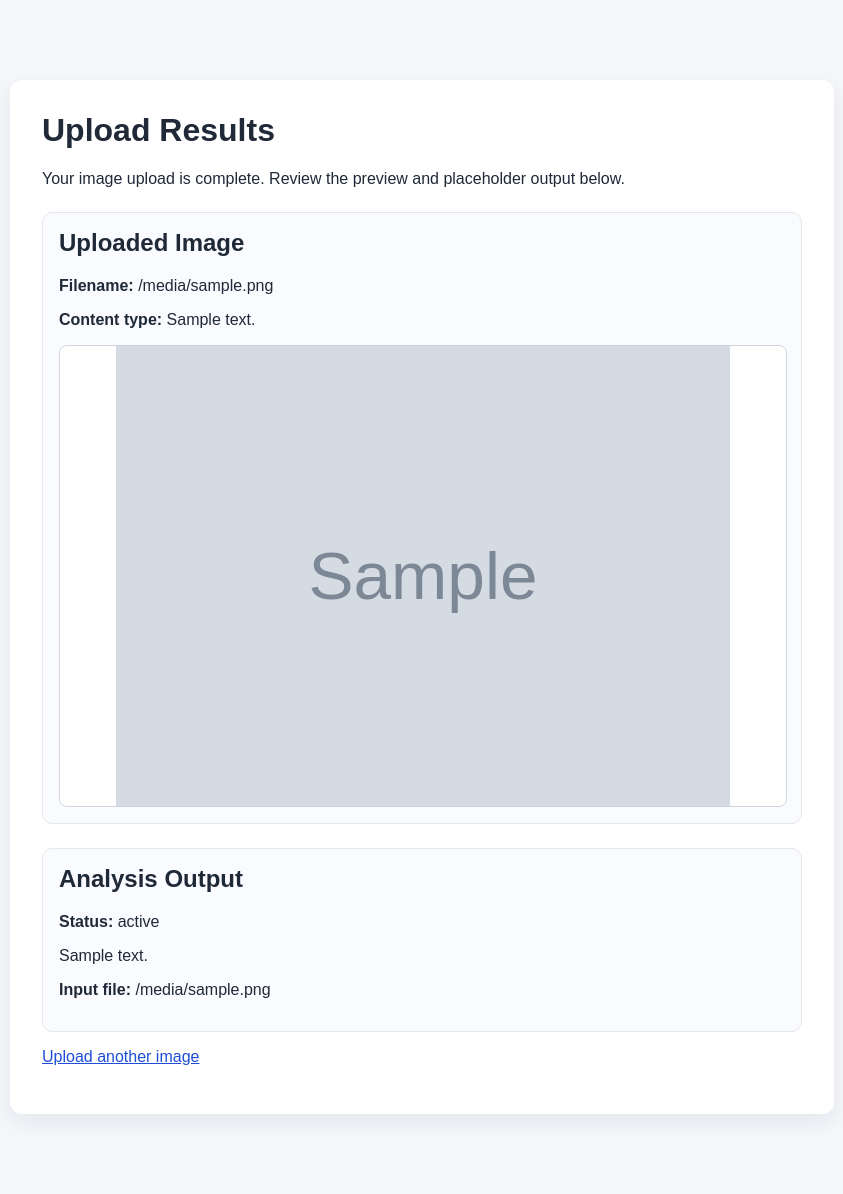
After one commit to Scott-Zhu/km-logrank-webapp, a Flask app: template templates/results.html in a window 1280 px wide. The commit adds this page. Shown: the whole page, without its empty margins (218-1061 px from the left). Run offline with Flask 3, Linux system fonts and the light colour scheme; the template is opened without the code that fills it: most values are stand-ins (such as "Sample title", 1, 10 or a date in 2020); grey boxes marked "Sample" are stand-in pictures.

Commit message:
Add results page with placeholder analysis workflow

```diff
--- a/app.py
+++ b/app.py
@@ -1,6 +1,15 @@
 from pathlib import Path
 
-from flask import Flask, flash, redirect, render_template, request, url_for
+from flask import (
+    Flask,
+    flash,
+    redirect,
+    render_template,
+    request,
+    send_from_directory,
+    session,
+    url_for,
+)
 from werkzeug.utils import secure_filename
 
 # Create the Flask application object.
@@ -19,6 +28,18 @@ def is_allowed_file(filename: str) -> bool:
         return False
     extension = filename.rsplit(".", 1)[1].lower()
     return extension in app.config["ALLOWED_EXTENSIONS"]
+
+
+def build_placeholder_analysis(file_metadata: dict[str, str]) -> dict[str, str]:
+    """Return placeholder analysis data for the results page."""
+    return {
+        "status": "Placeholder only",
+        "summary": (
+            "Automatic Kaplan-Meier extraction is not implemented yet. "
+            "This panel will show parsed values in a future step."
+        ),
+        "input_filename": file_metadata["filename"],
+    }
 
 
 @app.route("/")
@@ -48,8 +69,38 @@ def upload_image():
     destination = app.config["UPLOAD_FOLDER"] / filename
     file.save(destination)
 
-    flash(f"Upload successful: {filename}", "success")
-    return redirect(url_for("home"))
+    file_metadata = {
+        "filename": filename,
+        "content_type": file.content_type or "Unknown",
+    }
+    session["latest_upload"] = file_metadata
+
+    return redirect(url_for("results"))
+
+
+@app.route("/results")
+def results():
+    """Show the uploaded image and placeholder analysis output."""
+    file_metadata = session.get("latest_upload")
+    if not file_metadata:
+        flash("Upload an image first to view results.", "error")
+        return redirect(url_for("home"))
+
+    analysis_output = build_placeholder_analysis(file_metadata)
+    image_url = url_for("uploaded_file", filename=file_metadata["filename"])
+
+    return render_template(
+        "results.html",
+        file_metadata=file_metadata,
+        image_url=image_url,
+        analysis_output=analysis_output,
+    )
+
+
+@app.route("/uploads/<path:filename>")
+def uploaded_file(filename: str):
+    """Serve uploaded files so they can be displayed on the results page."""
+    return send_from_directory(app.config["UPLOAD_FOLDER"], filename)
 
 
 if __name__ == "__main__":
--- a/static/styles.css
+++ b/static/styles.css
@@ -28,6 +28,29 @@ h1 {
 .upload-card h2 {
   margin: 0 0 12px;
   font-size: 1.2rem;
+}
+
+.result-card {
+  margin-top: 24px;
+  padding: 16px;
+  border: 1px solid #e5e7eb;
+  border-radius: 10px;
+  background: #fafbff;
+}
+
+.result-card h2 {
+  margin-top: 0;
+}
+
+.uploaded-image {
+  display: block;
+  width: 100%;
+  max-height: 460px;
+  object-fit: contain;
+  border-radius: 8px;
+  border: 1px solid #d1d5db;
+  background: #ffffff;
+  margin-top: 10px;
 }
 
 label {
@@ -73,3 +96,7 @@ button:hover {
   background: #fee2e2;
   color: #991b1b;
 }
+
+a {
+  color: #1d4ed8;
+}
--- /dev/null
+++ b/templates/results.html
@@ -0,0 +1,31 @@
+<!DOCTYPE html>
+<html lang="en">
+  <head>
+    <meta charset="UTF-8" />
+    <meta name="viewport" content="width=device-width, initial-scale=1.0" />
+    <title>Upload Results | KM Log-rank Web App</title>
+    <link rel="stylesheet" href="{{ url_for('static', filename='styles.css') }}" />
+  </head>
+  <body>
+    <main class="container">
+      <h1>Upload Results</h1>
+      <p>Your image upload is complete. Review the preview and placeholder output below.</p>
+
+      <section class="result-card">
+        <h2>Uploaded Image</h2>
+        <p><strong>Filename:</strong> {{ file_metadata.filename }}</p>
+        <p><strong>Content type:</strong> {{ file_metadata.content_type }}</p>
+        <img class="uploaded-image" src="{{ image_url }}" alt="Uploaded Kaplan-Meier image" />
+      </section>
+
+      <section class="result-card">
+        <h2>Analysis Output</h2>
+        <p><strong>Status:</strong> {{ analysis_output.status }}</p>
+        <p>{{ analysis_output.summary }}</p>
+        <p><strong>Input file:</strong> {{ analysis_output.input_filename }}</p>
+      </section>
+
+      <p><a href="{{ url_for('home') }}">Upload another image</a></p>
+    </main>
+  </body>
+</html>
```
Also changed, not shown: README.md.
